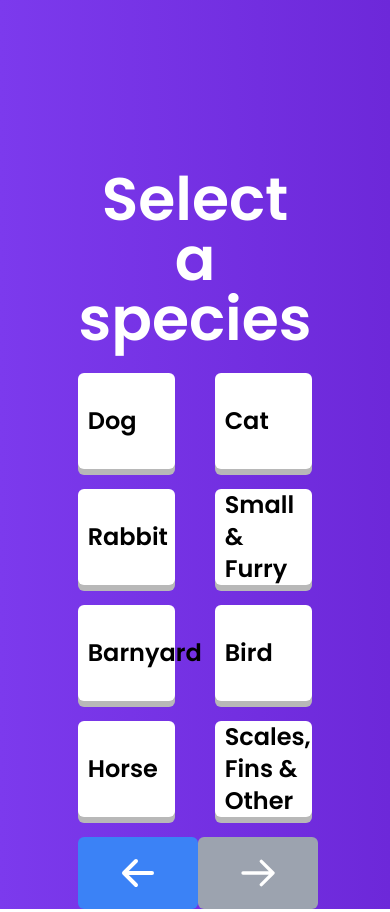
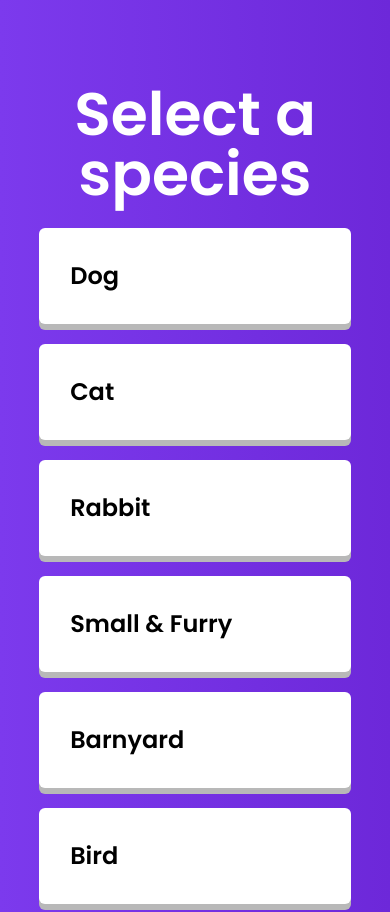
Before and after one commit to m0nae/petlook, a React (Create React App) app: page /select-species in a window 390 px wide. Shown: the top 912 px of the page. Built offline with nearby package versions, Linux system fonts and the light colour scheme.

Commit message:
:lipstick::iphone: make more responsive

```diff
--- a/src/components/Select/index.tsx
+++ b/src/components/Select/index.tsx
@@ -82,7 +82,7 @@ export default function Select() {
       )}
       <select
         name="species"
-        className="w-[200px] border-none mr-3"
+        className="w-[200px] border-none text-xl rounded-sm pl-2 mr-3 bg-purple-600 text-white focus-within:text-black focus-within:bg-white"
         onChange={(e) => {
           let selected = e.target.value;
 
--- a/src/pages/SelectLocation/index.tsx
+++ b/src/pages/SelectLocation/index.tsx
@@ -70,14 +70,17 @@ export default function SelectLocation() {
   return (
     <>
       <div className="relative min-h-screen min-w-full bg-gradient-to-r from-purple-600 to-purple-700 font-Poppins">
-        <div id="select-location-container" className="pt-[20vh] mx-[20%]">
-          <h1 className="text-6xl font-semibold text-white text-center">
+        <div
+          id="select-location-container"
+          className="pt-[10vh] mx-[10%] lg:pt-[20vh] sm:mx-[20%]"
+        >
+          <h1 className="text-5xl sm:text-6xl font-semibold text-white text-center">
             Choose a Location
           </h1>
-          <div className="flex justify-center mt-7">
+          <div className="flex justify-center sm:mt-7">
             <div
               id="location-input-container"
-              className="flex w-[80%] h-[85px] rounded-md bg-white mt-[10vh]"
+              className="flex w-full sm:w-[80%] h-[85px] rounded-md bg-white mt-[10vh]"
             >
               <LocationIcon customClass="h-16 w-16 self-center text-red-600 ml-3" />
               <LocationInput
@@ -90,7 +93,7 @@ export default function SelectLocation() {
           </div>
           <div
             id="location-nav-container"
-            className="absolute w-[60%] bottom-[17.4vh]"
+            className="mt-[20vh] sm:absolute w-[60%] sm:bottom-[17.4vh]"
           >
             <div className="flex justify-between">
               <Link
@@ -123,7 +126,7 @@ interface LocationIconProps {
   customClass: string;
 }
 
-function LocationIcon({ customClass }: LocationIconProps) {
+export function LocationIcon({ customClass }: LocationIconProps) {
   return (
     <>
       <svg
--- a/src/pages/SelectSpecies/index.tsx
+++ b/src/pages/SelectSpecies/index.tsx
@@ -29,13 +29,16 @@ export default function SelectSpecies() {
   return (
     <>
       <div className="min-h-screen min-w-full bg-gradient-to-r from-purple-600 to-purple-700 font-Poppins">
-        <div id="select-species-container" className="pt-[20vh] mx-[20%]">
+        <div
+          id="select-species-container"
+          className="pt-[10vh] pb-[10vh] lg:pt-[20vh] mx-[10%] md:mx-[20%] max-w-screen-lg"
+        >
           <h1 className="text-6xl font-semibold text-white text-center">
             Select a species
           </h1>
           <div
             id="select-species-options"
-            className="grid mt-6 gap-10 gap-y-5 grid-cols-2"
+            className="flex flex-col lg:grid lg:gap-10 lg:gap-y-5 lg:grid-cols-2 mt-6"
           >
             <Selection
               selectionName="dog"
@@ -91,11 +94,11 @@ export default function SelectSpecies() {
               Back
             </NavBtn>
             <NavBtn
-                to="/select-location"
+              to="/select-location"
               direction="forward"
               disabled={nextDisabled()}
-              >
-                Next
+            >
+              Next
             </NavBtn>
           </div>
         </div>
@@ -123,7 +126,7 @@ export function Selection({
   return (
     <>
       <div
-        className={`transform group flex h-24 w-full rounded-md text-2xl px-[10%] items-center font-semibold hover:cursor-pointer transition-all duration-100 ${
+        className={`transform group mb-5 lg:mb-0 flex h-24 w-full rounded-md text-2xl px-[10%] items-center font-semibold hover:cursor-pointer transition-all duration-100 ${
           selectedSpecies.value === selectionName
             ? "bg-[#55d862] text-white shadow-active translate-y-1"
             : "bg-white shadow-btn"
@@ -133,8 +136,9 @@ export function Selection({
       >
         <Icon
           icon={icon.element}
-          height={icon.height ?? "3rem"}
-          className="mr-[4rem] ml-7"
+          height="3rem"
+          width="3rem"
+          className="mr-[1rem] mobile:mr-[2rem] sm:mr-[4rem] ml-7 min-h-[2.5rem] max-h-[2.5rem] max-w-[2.5rem] min-w-[2.5rem] mobile:min-h-[3rem] mobile:min-w-[3rem]"
         />{" "}
         <label
           htmlFor="selection"
--- a/tailwind.config.js
+++ b/tailwind.config.js
@@ -13,12 +13,15 @@ module.exports = {
         mobile: { min: "440px" },
         tablet: { min: "440px", max: "639px" },
         default: { max: "639px" },
+        1135: { min: "1135px" },
       },
       boxShadow: {
         btn: "0px 6px 0px #b8b8b8",
         active: "0px 3px 0px #1da32c",
         landing: "0px 14px 0px #579ebd",
         landingActive: "0px 6px 0px #579ebd",
+        search: "0px 7px 0px #579ebd",
+        searchActive: "0px 4px 0px #579ebd",
       },
     },
   },
```
